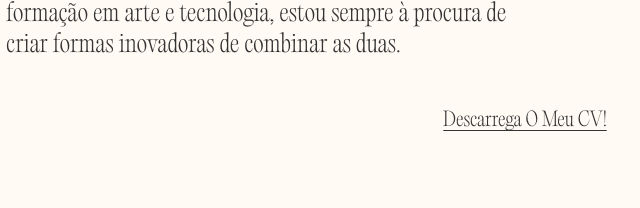
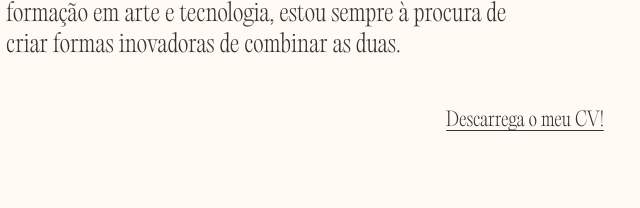
Before and after one commit to franciscaolive/Portfolio, a website: page index.html in a window 1280 px wide. Shown: the part 1437-1645 px from the top of the page, 123-763 px from the left. Drawn offline with Linux system fonts and the light colour scheme.

Commit message:
fixed capitalization

```diff
--- a/src/styles/home.css
+++ b/src/styles/home.css
@@ -90,7 +90,7 @@ body.dark-mode .view-projects-btn {
     text-decoration: underline;
     text-underline-offset: 4px;
     transition: color 0.3s ease;
-    text-transform:capitalize;
+    text-transform:initial;
 }
 
 .cv-link:hover {
```
